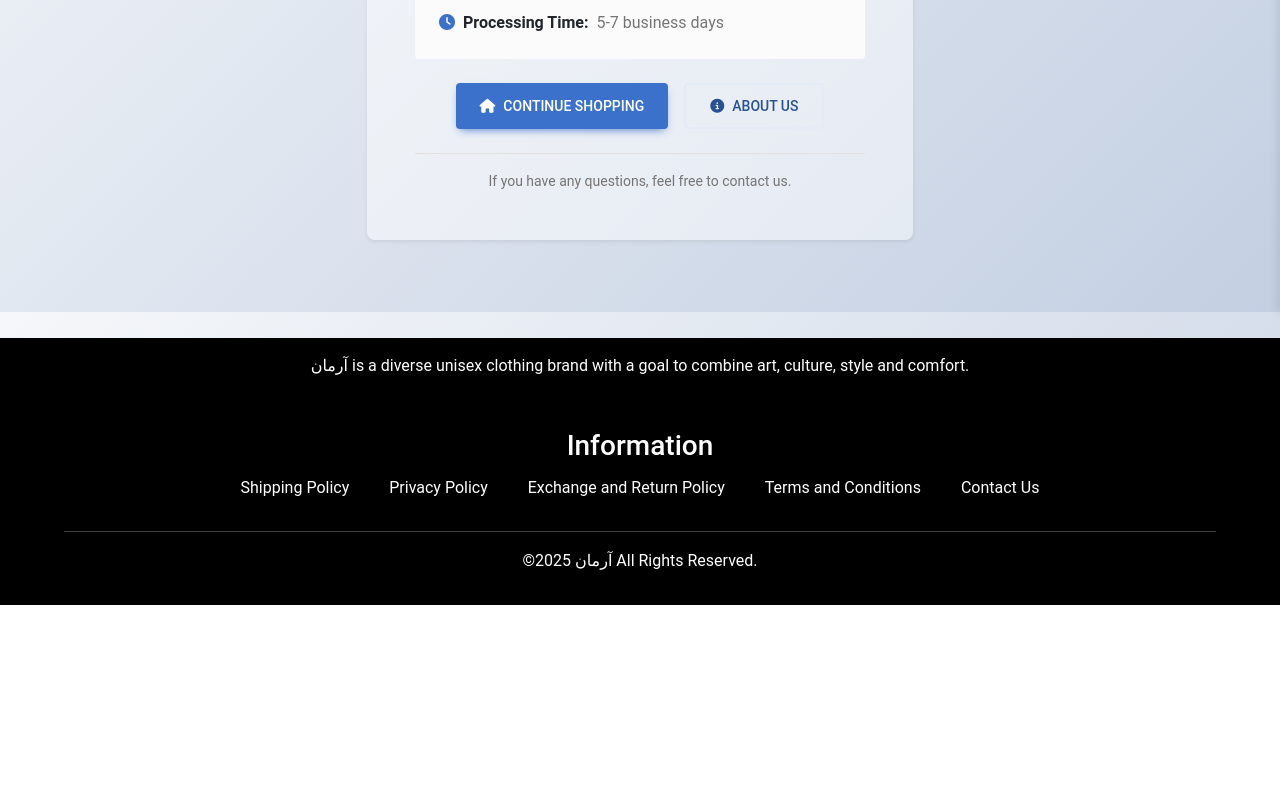
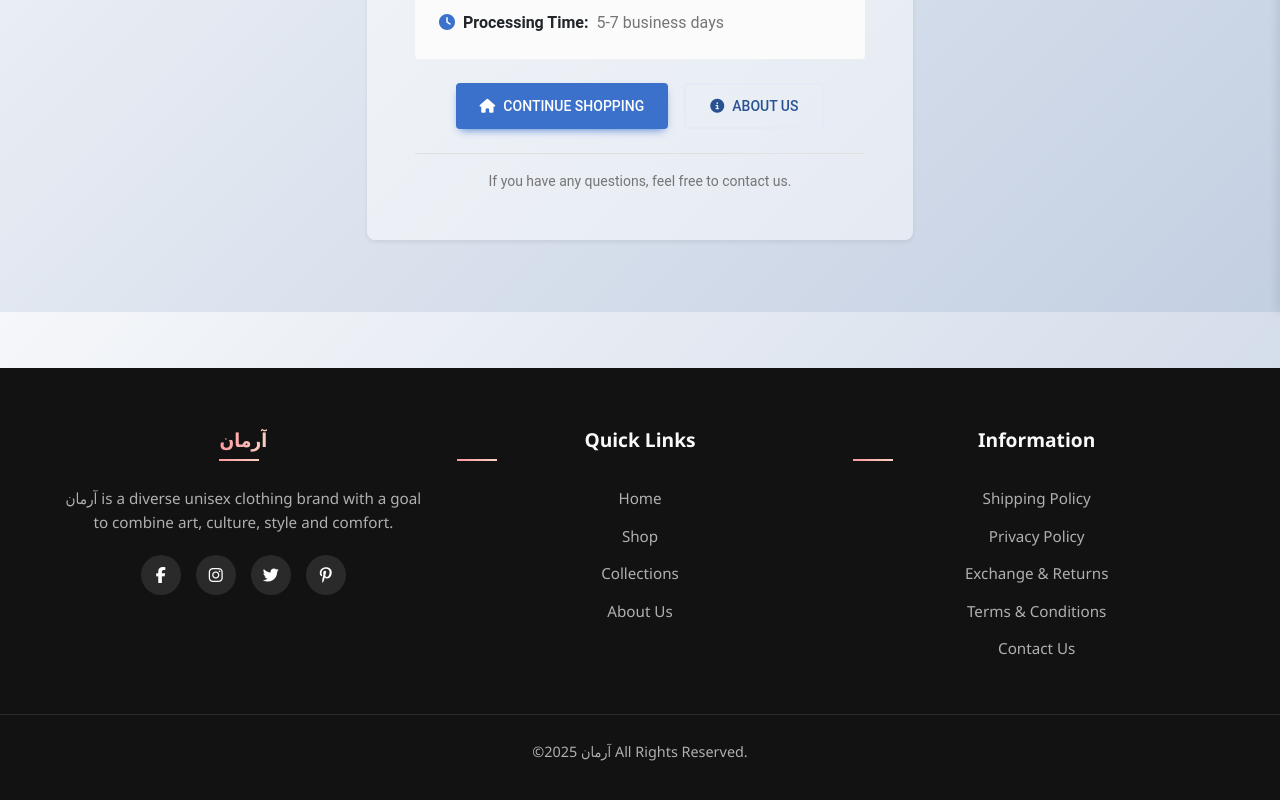
Before and after one commit to PerryThePlatypus420/Aarmaan-Clothing-Store, a React (Create React App) app in the folder client/: page /completed in a window 1280 px wide. Shown: the part 488-1288 px from the top of the page. Before the commit the page ends 1093 px from the top, so only its background shows below. Built offline with nearby package versions, Linux system fonts and the light colour scheme; no server answers; a small style sheet from the web is missing.

Commit message:
cutie footer

```diff
--- a/client/public/index.html
+++ b/client/public/index.html
@@ -26,6 +26,7 @@
     -->
     <link href="https://cdn.jsdelivr.net/npm/bootstrap@5.3.3/dist/css/bootstrap.min.css" rel="stylesheet" integrity="sha384-QWTKZyjpPEjISv5WaRU9OFeRpok6YctnYmDr5pNlyT2bRjXh0JMhjY6hW+ALEwIH" crossorigin="anonymous">
     <script src="https://cdn.jsdelivr.net/npm/bootstrap@5.3.3/dist/js/bootstrap.bundle.min.js" integrity="sha384-YvpcrYf0tY3lHB60NNkmXc5s9fDVZLESaAA55NDzOxhy9GkcIdslK1eN7N6jIeHz" crossorigin="anonymous"></script>
+    <link rel="stylesheet" href="https://cdnjs.cloudflare.com/ajax/libs/font-awesome/6.5.1/css/all.min.css" integrity="sha512-DTOQO9RWCH3ppGqcWaEA1BIZOC6xxalwEOxJ+6oIRzV7ZPGZ/JBRUZXm9K7ITnf+jV1DmVSX8recwQ/jtL+wwA==" crossorigin="anonymous" referrerpolicy="no-referrer" />
 
     <title>آرمان</title>
   </head>
--- a/client/src/components/Footer.css
+++ b/client/src/components/Footer.css
@@ -1,66 +1,252 @@
 .footer {
-    background-color: black;
-    color: white;
+    background-color: #121212;
+    color: #f8f9fa;
     position: relative;
     width: 100%;
-    text-align: center;
-    padding: 15px 0;
-    margin-top: 50px;
+    padding: 60px 0 0;
+    margin-top: 80px;
+    font-family: 'Segoe UI', Tahoma, Geneva, Verdana, sans-serif;
 }
 
-.footer-content {
+.footer-container {
+    max-width: 1200px;
+    margin: 0 auto;
+    padding: 0 20px;
+}
+
+.footer-row {
     display: flex;
-    flex-direction: column;
-    align-items: center;
-    gap: 50px;
+    flex-wrap: wrap;
+    justify-content: space-between;
+    gap: 30px;
+}
+
+.footer-column {
+    flex: 1;
+    min-width: 250px;
+    margin-bottom: 30px;
+}
+
+.footer-logo {
+    font-size: 2.5rem;
+    margin-bottom: 20px;
+    font-weight: 700;
+    background: linear-gradient(90deg, #ff9a9e 0%, #fad0c4 100%);
+    background-clip: text;
+    -webkit-background-clip: text;
+    color: transparent;
+    display: inline-block;
 }
 
 .footer-description {
-    text-align: center;
+    line-height: 1.6;
+    color: #b0b0b0;
+    margin-bottom: 20px;
+    font-size: 0.95rem;
 }
 
-.swoosh-brand-footer {
+.footer-social {
     display: flex;
-    flex-direction: column;
-    align-items: center;
+    gap: 15px;
+    margin-top: 20px;
+    justify-content: center;
 }
 
-.swoosh-link-footer {
+.footer-social a {
     display: flex;
     align-items: center;
+    justify-content: center;
+    width: 40px;
+    height: 40px;
+    border-radius: 50%;
+    background: rgba(255, 255, 255, 0.1);
+    color: #fff;
+    transition: all 0.3s ease;
     text-decoration: none;
 }
 
-.swoosh-logo-footer {
-    height: 50px; /* Adjust the height as needed */
-    margin-right: 10px;
+.footer-social a:hover {
+    background: rgba(255, 255, 255, 0.2);
+    transform: translateY(-3px);
 }
 
-.swoosh-text-footer {
-    font-size: 1.5em;
+.footer-column h3 {
+    font-size: 1.2rem;
+    margin-bottom: 25px;
+    font-weight: 600;
+    position: relative;
+    padding-bottom: 10px;
 }
 
-.quick-links {
-    display: flex;
-    flex-direction: row;
-    justify-content: center;
-    flex-wrap: wrap;
-    gap: 20px;
+.footer-column h3::after {
+    content: '';
+    position: absolute;
+    left: 0;
+    bottom: 0;
+    height: 2px;
+    width: 40px;
+    background: linear-gradient(90deg, #ff9a9e 0%, #fad0c4 100%);
 }
 
-.quick-links p {
+.footer-links {
+    list-style: none;
+    padding: 0;
     margin: 0;
-    padding: 5px 10px;
-    font-size: 1em;
-    cursor: pointer;
-    transition: color 0.3s ease;
 }
 
-.quick-links p:hover {
-    color: #555454;
+.footer-links li {
+    margin-bottom: 12px;
 }
 
-.hori {
-    width: 90%;
-    margin: auto;
+.footer-links a {
+    color: #b0b0b0;
+    text-decoration: none;
+    transition: all 0.3s ease;
+    font-size: 0.95rem;
+    position: relative;
 }
+
+.footer-links a:hover {
+    color: #fff;
+    padding-left: 5px;
+}
+
+.footer-subscribe {
+    display: flex;
+    margin-top: 20px;
+}
+
+.footer-subscribe input {
+    flex: 1;
+    padding: 12px 15px;
+    border: none;
+    background: rgba(255, 255, 255, 0.1);
+    color: #fff;
+    border-radius: 4px 0 0 4px;
+    font-size: 0.9rem;
+}
+
+.footer-subscribe input::placeholder {
+    color: #b0b0b0;
+}
+
+.footer-subscribe button {
+    padding: 0 20px;
+    background: linear-gradient(90deg, #ff9a9e 0%, #fad0c4 100%);
+    color: #121212;
+    border: none;
+    border-radius: 0 4px 4px 0;
+    cursor: pointer;
+    font-weight: 600;
+    transition: all 0.3s ease;
+}
+
+.footer-subscribe button:hover {
+    opacity: 0.9;
+}
+
+.footer-bottom {
+    text-align: center;
+    padding: 25px 0;
+    margin-top: 10px;
+    border-top: 1px solid rgba(255, 255, 255, 0.1);
+    color: #b0b0b0;
+    font-size: 0.9rem;
+}
+
+/* Media Queries for Responsive Design */
+@media (max-width: 992px) {
+    .footer-row {
+        justify-content: flex-start;
+    }
+
+    .footer-column {
+        flex: 0 0 calc(50% - 30px);
+    }
+}
+
+@media (max-width: 768px) {
+    .footer {
+        padding: 40px 0 0;
+    }
+
+    .footer-column {
+        flex: 0 0 100%;
+    }
+
+    .footer-subscribe {
+        flex-direction: column;
+    }
+
+    .footer-subscribe input {
+        border-radius: 4px;
+        margin-bottom: 10px;
+    }
+
+    .footer-subscribe button {
+        border-radius: 4px;
+        width: 100%;
+        padding: 12px;
+    }
+}
+
+@media (max-width: 576px) {
+    .footer-social {
+        justify-content: center;
+    }
+
+    .footer-column h3::after {
+        left: 50%;
+        transform: translateX(-50%);
+    }
+
+    .footer-column {
+        text-align: center;
+    }
+
+    .footer-links a:hover {
+        padding-left: 0;
+    }
+}
+
+/* Animation Effects */
+@keyframes fadeInUp {
+    from {
+        opacity: 0;
+        transform: translateY(20px);
+    }
+    to {
+        opacity: 1;
+        transform: translateY(0);
+    }
+}
+
+.footer-column {
+    animation: fadeInUp 0.5s ease-out forwards;
+    opacity: 0;
+}
+
+.footer-column:nth-child(1) {
+    animation-delay: 0.1s;
+}
+
+.footer-column:nth-child(2) {
+    animation-delay: 0.3s;
+}
+
+.footer-column:nth-child(3) {
+    animation-delay: 0.5s;
+}
+
+.footer-column:nth-child(4) {
+    animation-delay: 0.7s;
+}
+
+.footer-social a {
+    transition: all 0.3s ease;
+}
+
+.footer-social a:hover {
+    transform: translateY(-5px);
+    box-shadow: 0 5px 15px rgba(0, 0, 0, 0.3);
+}
--- a/client/src/components/Footer.js
+++ b/client/src/components/Footer.js
@@ -1,42 +1,53 @@
 import React from "react";
 import './Footer.css';
 
-
 function Footer() {
     return (
+        <footer className="footer">
+            <div className="footer-container">
+                <div className="footer-row">
+                    <div className="footer-column">
+                        <h3 className="footer-logo">آرمان</h3>
+                        <p className="footer-description">
+                            آرمان is a diverse unisex clothing brand with a goal to combine art, culture, style
+                            and comfort.
+                        </p>
+                        <div className="footer-social">
+                            <a href="#" aria-label="Facebook"><i className="fab fa-facebook-f"></i></a>
+                            <a href="#" aria-label="Instagram"><i className="fab fa-instagram"></i></a>
+                            <a href="#" aria-label="Twitter"><i className="fab fa-twitter"></i></a>
+                            <a href="#" aria-label="Pinterest"><i className="fab fa-pinterest-p"></i></a>
+                        </div>
+                    </div>
 
-        <div className="footer">
+                    <div className="footer-column">
+                        <h3>Quick Links</h3>
+                        <ul className="footer-links">
+                            <li><a href="#">Home</a></li>
+                            <li><a href="#">Shop</a></li>
+                            <li><a href="#">Collections</a></li>
+                            <li><a href="#">About Us</a></li>
+                        </ul>
+                    </div>
 
-            <div className="footer-content">
+                    <div className="footer-column">
+                        <h3>Information</h3>
+                        <ul className="footer-links">
+                            <li><a href="#">Shipping Policy</a></li>
+                            <li><a href="#">Privacy Policy</a></li>
+                            <li><a href="#">Exchange & Returns</a></li>
+                            <li><a href="#">Terms & Conditions</a></li>
+                            <li><a href="#">Contact Us</a></li>
+                        </ul>
+                    </div>
 
-                <div className="footer-description">
-
-                    <span>آرمان is a diverse unisex clothing brand with a goal to combine art, culture, style
-                        and comfort.</span>
                 </div>
-
-
-                <div>
-                    <h3>Information</h3>
-                    <div className="quick-links">
-                        <p>Shipping Policy</p>
-                        <p>Privacy Policy</p>
-                        <p>Exchange and Return Policy</p>
-                        <p>Terms and Conditions</p>
-                        <p>Contact Us</p>
-                    </div>
-                </div>
-
             </div>
 
-            <br />
-            <hr className="hori mb-3" />
-
-            <p className="text-center">
-                ©{new Date().getFullYear()} آرمان All Rights Reserved.
-            </p>
-
-        </div>
+            <div className="footer-bottom">
+                <p>©{new Date().getFullYear()} آرمان All Rights Reserved.</p>
+            </div>
+        </footer>
     );
 }
 
--- a/client/src/components/ProductCard.css
+++ b/client/src/components/ProductCard.css
@@ -6,7 +6,7 @@
   transition: transform 0.3s ease;
   margin: auto;
   background-color: white;
-  height: 500px; /* Increased height to make cards longer */
+  height: auto; /* Changed from fixed height to auto */
   display: flex;
   flex-direction: column;
 }
@@ -18,7 +18,7 @@
 
 .product-image-container {
   width: 100%;
-  height: 75%; /* Increased image height */
+  height: 300px; /* Fixed height for image container */
   position: relative;
   background-size: cover; /* Ensure image covers the entire container */
   background-position: center; /* Center the image */
@@ -65,8 +65,7 @@
 }
 
 .product-details {
-  padding: 1rem;
-  background-color: #eeeeeec7;
+  padding: 0.75rem 1rem; /* Reduced padding */
   display: flex;
   flex-direction: column;
   justify-content: flex-start;
@@ -129,7 +128,10 @@
 @media (max-width: 768px) {
   .product-card {
     max-width: 100%;
-    height: 450px; /* Slightly shorter on mobile */
+    height: auto; /* Changed from fixed height to auto */
+  }
+  .product-image-container {
+    height: 250px; /* Slightly reduced height on mobile */
   }
   .product-title {
     font-size: 0.9rem; /* Slightly smaller font size for better fit */
```
